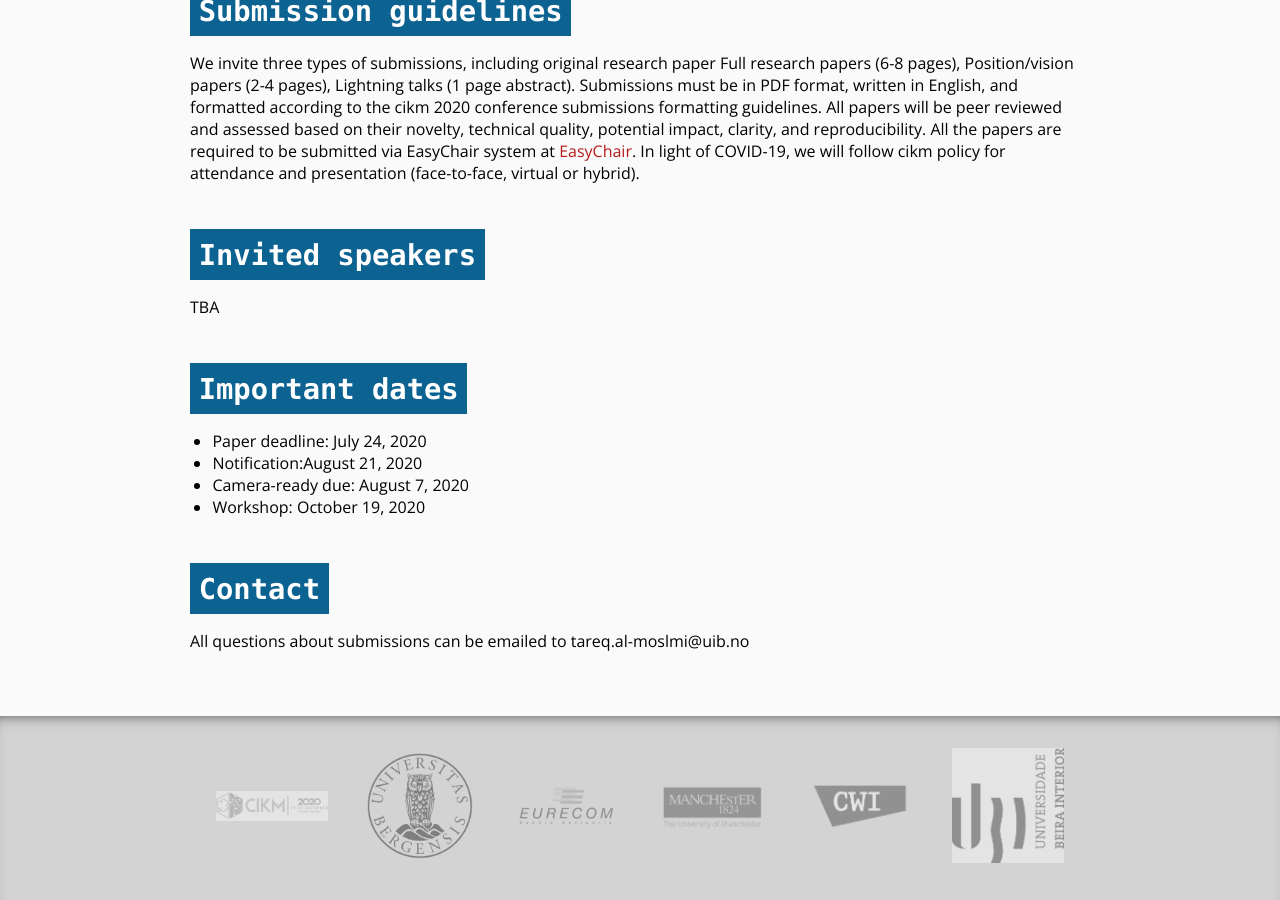
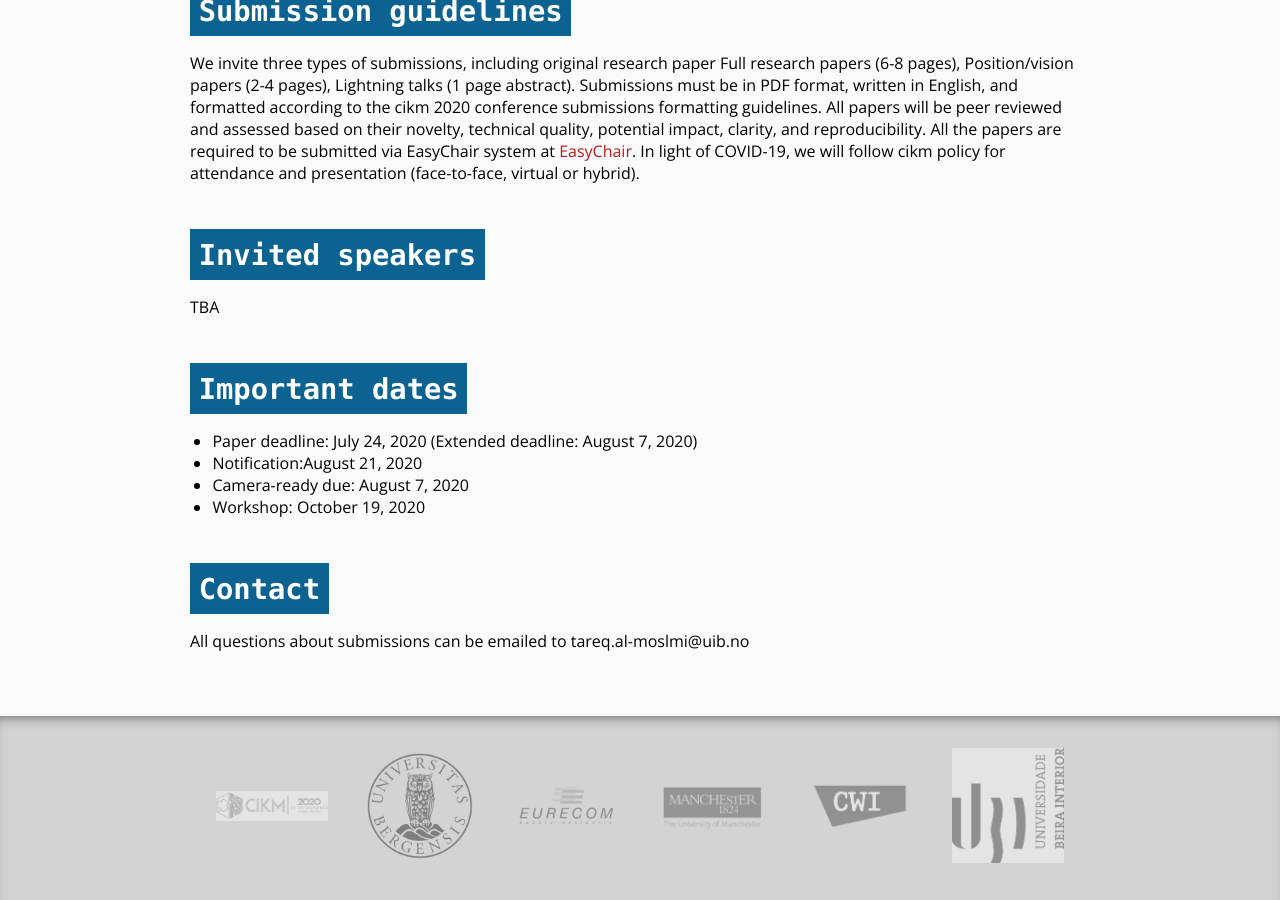
Before and after one commit to almoslmi/SemanticJournalism, a Jekyll site: the page built from docs/call.md, in a window 1280 px wide and 900 px high, scrolled down 1763 px. Built offline with Jekyll 4.4.1, drawn with Linux system fonts in a browser that asks for light colours.

Commit message:
Update call.md

```diff
--- a/docs/call.md
+++ b/docs/call.md
@@ -67,7 +67,7 @@ TBA
 
 # Important dates
 
-- Paper deadline: July 24, 2020
+- Paper deadline: July 24, 2020 (Extended deadline: August 7, 2020)
 - Notification:August 21, 2020
 - Camera-ready due: August 7, 2020
 - Workshop: October 19, 2020
```
